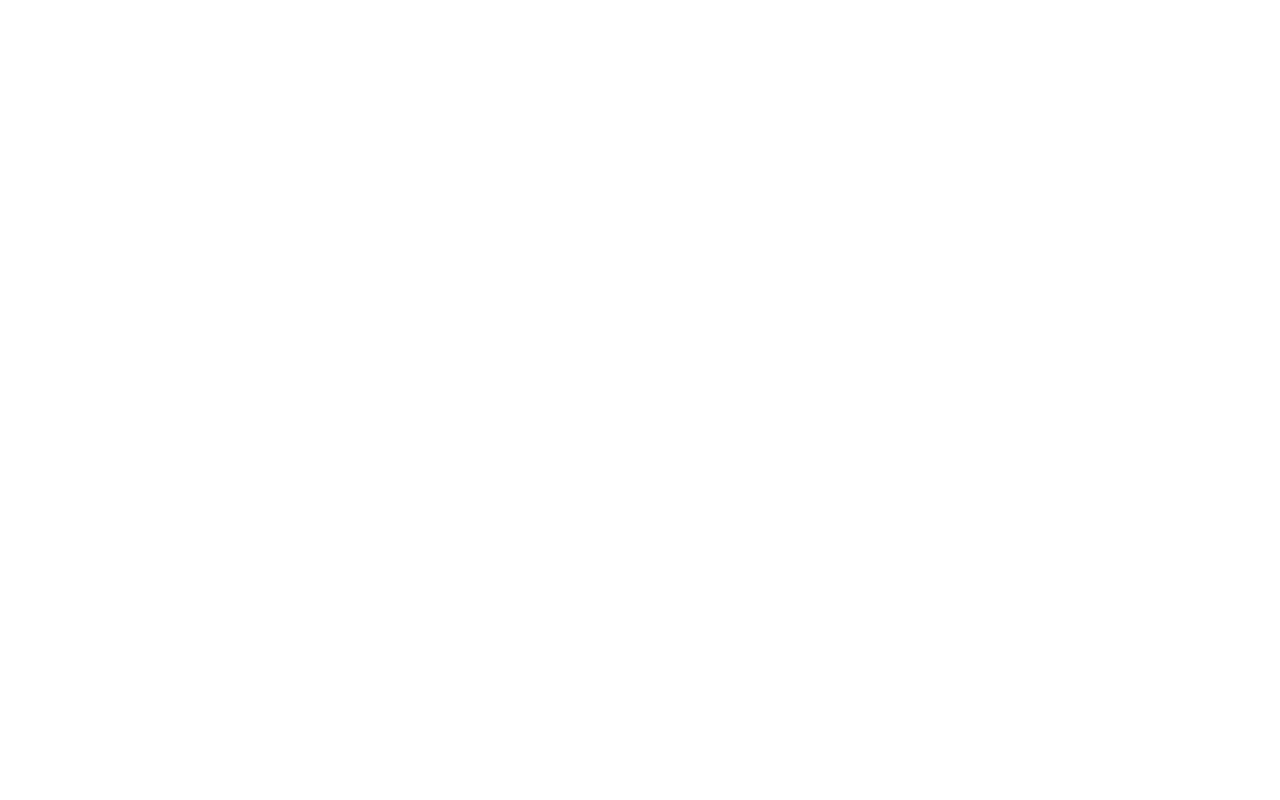
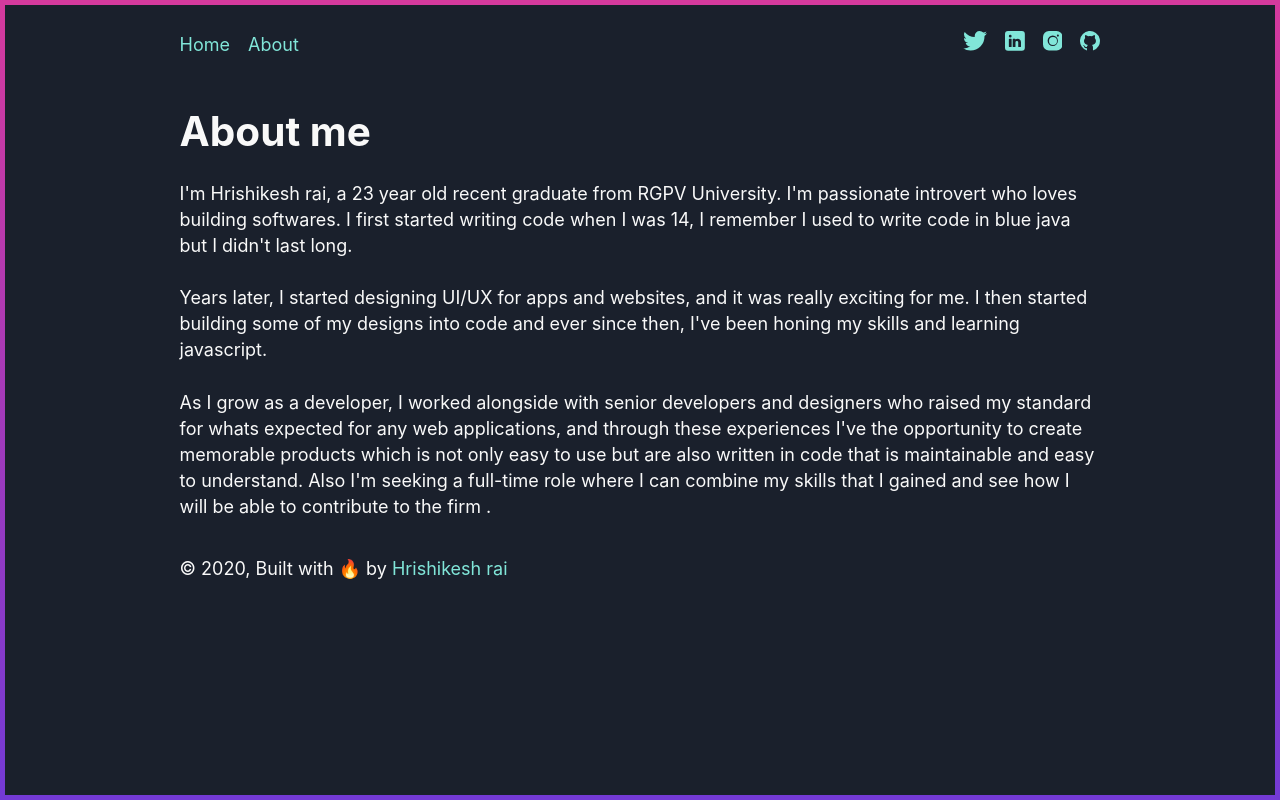
Before and after one commit to SskYwaLkeR/my-blog, a Gatsby site: page /about in a window 1280 px wide. Before the commit this address had no page. Built offline with nearby package versions, Linux system fonts and the light colour scheme; Gatsby itself is replaced by a stand-in of ours.

Commit message:
added about me page

```diff
--- a/src/components/header.js
+++ b/src/components/header.js
@@ -12,7 +12,7 @@ const Header = () => (
     <div className="header-body">
       <div className="header-nav">
         <Link to="/">Home</Link>
-        <Link to="/#">About</Link>
+        <Link to="/about">About</Link>
       </div>
       <div className="socials">
         <a aria-label="Twitter" href="https://twitter.com/Hrishikeshrai2">
--- /dev/null
+++ b/src/pages/about.js
@@ -0,0 +1,36 @@
+import React from "react"
+
+import Layout from "../components/layout"
+import SEO from "../components/seo"
+
+const AboutPage = () => (
+  <Layout>
+    <SEO title="About" />
+    <h1>About me</h1>
+    <p>
+      I'm Hrishikesh rai, a 23 year old recent graduate from RGPV University.
+      I'm passionate introvert who loves building softwares. I first started
+      writing code when I was 14, I remember I used to write code in blue java
+      but I didn't last long.
+    </p>
+
+    <p>
+      Years later, I started designing UI/UX for apps and websites, and it was
+      really exciting for me. I then started building some of my designs into
+      code and ever since then, I've been honing my skills and learning
+      javascript.
+    </p>
+
+    <p>
+      As I grow as a developer, I worked alongside with senior developers and
+      designers who raised my standard for whats expected for any web
+      applications, and through these experiences I've the opportunity to create
+      memorable products which is not only easy to use but are also written in
+      code that is maintainable and easy to understand. Also I'm seeking a
+      full-time role where I can combine my skills that I gained and see how I
+      will be able to contribute to the firm .
+    </p>
+  </Layout>
+)
+
+export default AboutPage
--- a/src/pages/index.js
+++ b/src/pages/index.js
@@ -9,7 +9,7 @@ import "../components/index.css"
 export default ({ data }) => {
   return (
     <Layout>
-      <SEO title="Blog" />
+      <SEO title="Hrishikesh | Home" />
       <div>
         <div className="profile-wrapper">
           <div className="my-pic">
```
